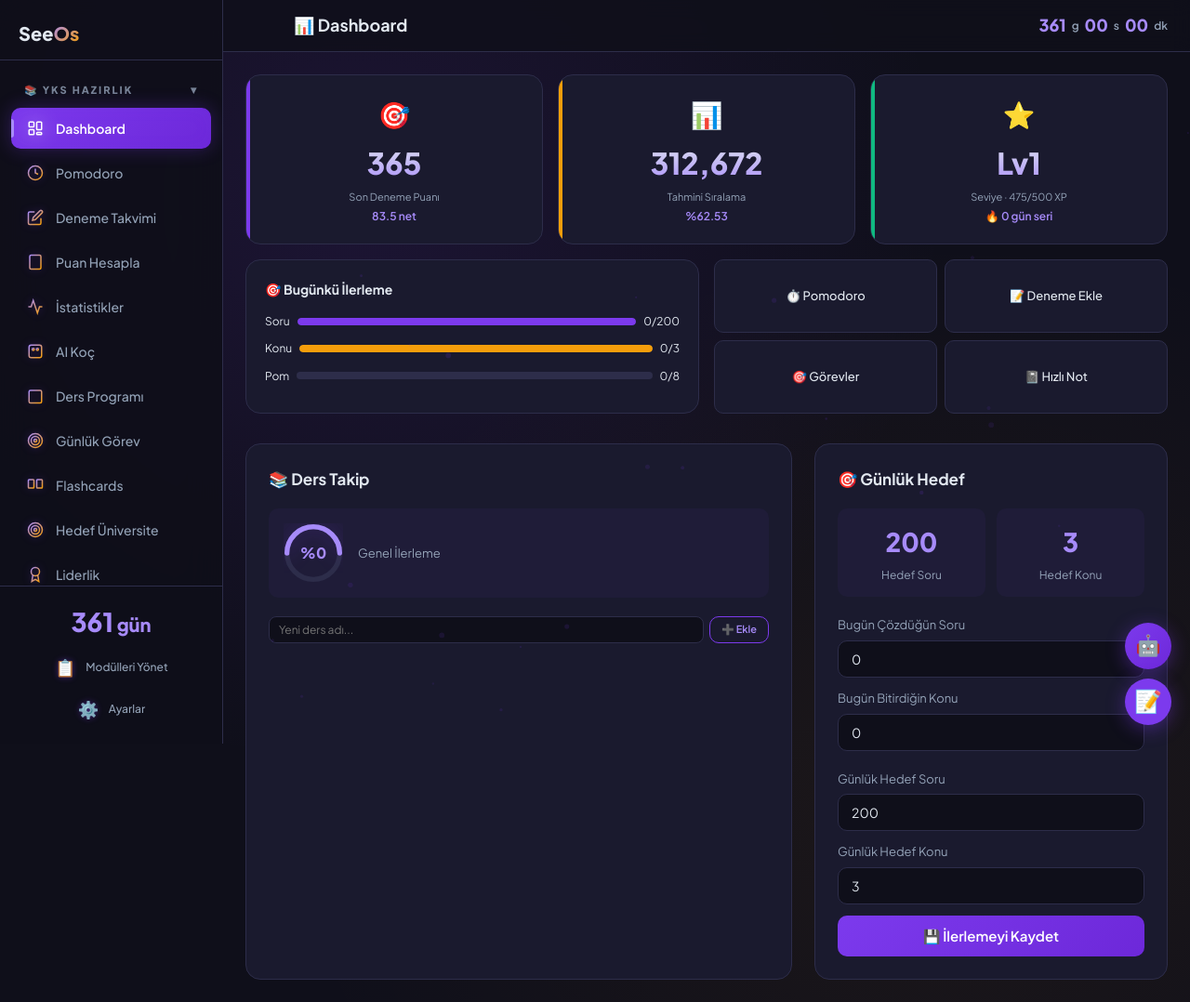
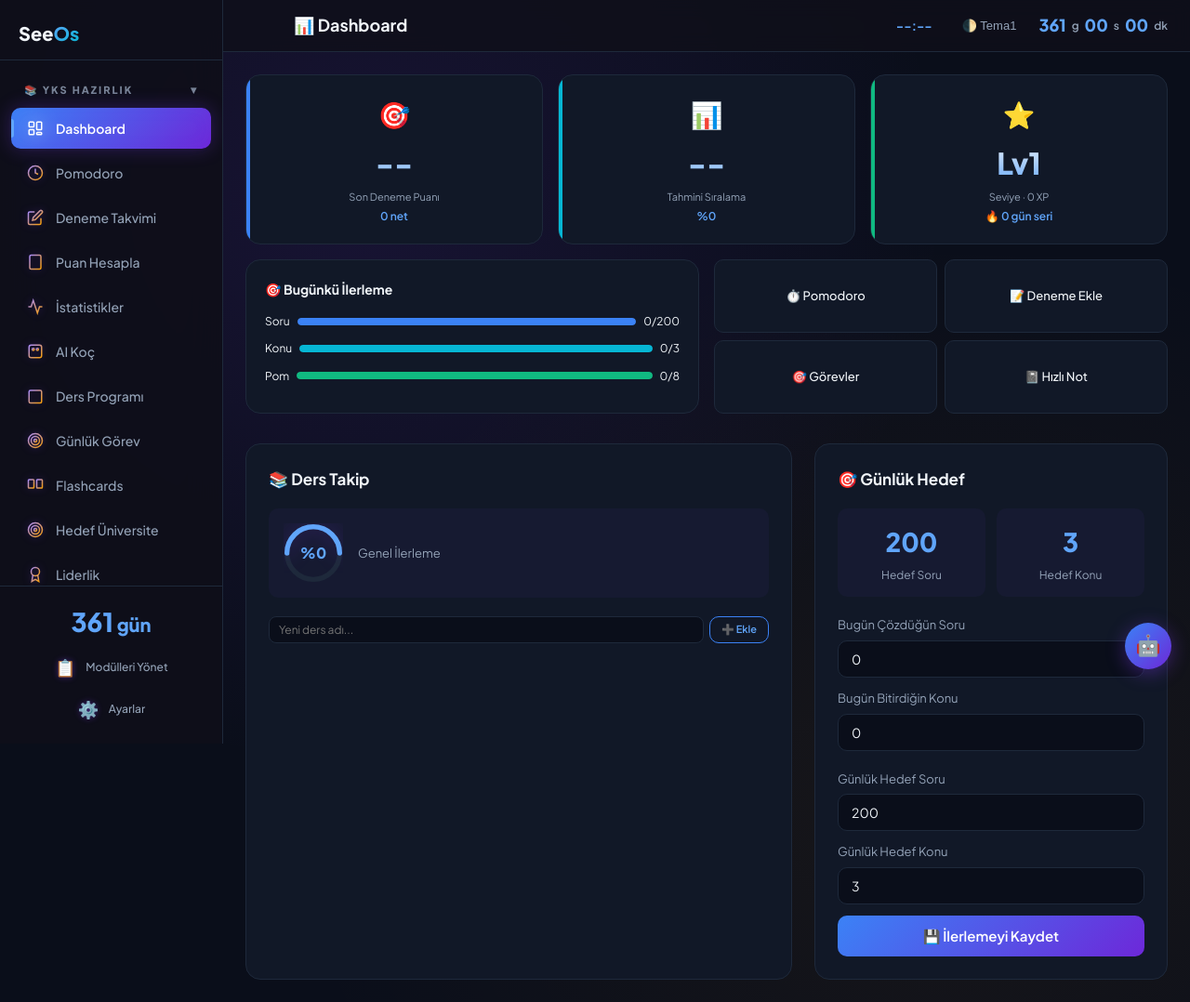
Before and after one commit to seekan891-boop/seeos-prod-82jx1, a Flask app: page / in a window 1280 px wide. Shown: the whole page at 93% size. Run offline with Flask 3, Linux system fonts and the light colour scheme; data that the repository does not hold is empty.

Commit message:
Add missing features and modernize UI

```diff
--- a/static/css/style.css
+++ b/static/css/style.css
@@ -1,8 +1,8 @@
 *,*::before,*::after{margin:0;padding:0;box-sizing:border-box}
 :root{
-    --bg:#0f0f1a;--card:#1a1a2e;--primary:#7c3aed;--primary-light:#a78bfa;
-    --accent:#f59e0b;--success:#10b981;--danger:#ef4444;--text:#e2e8f0;
-    --text-muted:#94a3b8;--border:#2d2d4a;--radius:16px;--radius-sm:10px;
+    --bg:#0a0e1a;--card:#111827;--primary:#3b82f6;--primary-light:#60a5fa;
+    --accent:#06b6d4;--success:#10b981;--danger:#ef4444;--text:#f1f5f9;
+    --text-muted:#94a3b8;--border:#1e293b;--radius:16px;--radius-sm:10px;
     --sidebar-w:240px;--topbar-h:56px;
 }
 [data-theme="light"]{
@@ -16,10 +16,10 @@ body{position:relative;font-family:'Plus Jakarta Sans',-apple-system,sans-serif;
 #particles-bg{position:fixed;top:0;left:0;width:100%;height:100%;z-index:0;pointer-events:none;opacity:.3}
 
 /* ═══ XP BAR ═══ */
-.xp-bar-container{display:flex;align-items:center;gap:8px;background:rgba(124,58,237,.1);padding:4px 12px;border-radius:20px;border:1px solid rgba(124,58,237,.2)}
+.xp-bar-container{display:flex;align-items:center;gap:8px;background:rgba(37,99,235,.1);padding:4px 12px;border-radius:20px;border:1px solid rgba(37,99,235,.2)}
 .xp-level{font-size:11px;font-weight:800;color:var(--primary-light);background:rgba(124,58,237,.2);padding:2px 8px;border-radius:10px}
 .xp-bar-bg{width:80px;height:6px;background:var(--border);border-radius:3px;overflow:hidden}
-.xp-bar-fill{height:100%;background:linear-gradient(90deg,#f59e0b,#7c3aed);border-radius:3px;transition:width .5s ease}
+.xp-bar-fill{height:100%;background:linear-gradient(90deg,#f59e0b,#3b82f6);border-radius:3px;transition:width .5s ease}
 .xp-text{font-size:10px;color:var(--text-muted);white-space:nowrap}
 
 /* Countdown overlay */
--- a/static/js/app.js
+++ b/static/js/app.js
@@ -148,6 +148,7 @@ function switchTab(name) {
     if (name === 'liderlik') renderLeaderboard();
     if (name === 'diyet') fetchDiyet();
     if (name === 'muzik') muzikCal('lofi');
+    if (name === 'hava') { havaSehirDoldur(); setTimeout(fetchWeather, 200); }
     if (name === 'aile') fetchAile();
     if (name === 'ai-koc') { if (!aiOk) showOfflineTips(); else kocAcilista(); }
     // Mobilde sidebar'ı kapat
@@ -1552,6 +1553,13 @@ const ILCELER = {
     'Antalya':['Alanya','Aksu','Döşemealtı','Kepez','Konyaaltı','Manavgat','Muratpaşa'],
     'Bursa':['Gemlik','Gürsu','İnegöl','Mudanya','Nilüfer','Osmangazi','Yıldırım'],
 };
+const ILCELER = {
+    'İstanbul':['Adalar','Arnavutköy','Ataşehir','Avcılar','Bağcılar','Bahçelievler','Bakırköy','Başakşehir','Bayrampaşa','Beşiktaş','Beykoz','Beylikdüzü','Beyoğlu','Büyükçekmece','Çatalca','Çekmeköy','Esenler','Esenyurt','Eyüpsultan','Fatih','Gaziosmanpaşa','Güngören','Kadıköy','Kağıthane','Kartal','Küçükçekmece','Maltepe','Pendik','Sancaktepe','Sarıyer','Silivri','Sultanbeyli','Sultangazi','Şile','Şişli','Tuzla','Ümraniye','Üsküdar','Zeytinburnu'],
+    'Ankara':['Altındağ','Çankaya','Etimesgut','Gölbaşı','Keçiören','Mamak','Polatlı','Pursaklar','Sincan','Yenimahalle'],
+    'İzmir':['Balçova','Bayraklı','Bornova','Buca','Çiğli','Gaziemir','Güzelbahçe','Karabağlar','Karşıyaka','Konak','Narlıdere'],
+    'Antalya':['Alanya','Aksu','Döşemealtı','Kepez','Konyaaltı','Manavgat','Muratpaşa'],
+    'Bursa':['Gemlik','Gürsu','İnegöl','Mudanya','Nilüfer','Osmangazi','Yıldırım'],
+};
 let havaKonum = localStorage.getItem('hava-konum') || 'İstanbul';
 let havaIlce = localStorage.getItem('hava-ilce') || '';
 
--- a/templates/index.html
+++ b/templates/index.html
@@ -101,6 +101,9 @@
         <button class="side-btn" data-tab="yedek" onclick="switchTab('yedek')">
             <span class="side-icon"><svg width="18" height="18" viewBox="0 0 24 24" fill="none" stroke="currentColor" stroke-width="2"><path d="M19 21H5a2 2 0 0 1-2-2V5a2 2 0 0 1 2-2h11l5 5v11a2 2 0 0 1-2 2z"/><polyline points="17 21 17 13 7 13 7 21"/></svg></span> Veri Yedekle
         </button>
+        <button class="side-btn" data-tab="hava" onclick="switchTab('hava')">
+            <span class="side-icon"><svg width="18" height="18" viewBox="0 0 24 24" fill="none" stroke="currentColor" stroke-width="2"><path d="M17.5 19c0-1.7-1.3-3-3-3h-11a3 3 0 0 1-3-3 3 3 0 0 1 3-3h13.5"/><path d="M17.5 19a3 3 0 0 0 3-3 3 3 0 0 0-3-3"/><line x1="12" y1="2" x2="12" y2="8"/><line x1="8" y1="4" x2="8" y2="8"/><line x1="16" y1="4" x2="16" y2="8"/></svg></span> Hava Durumu
+        </button>
     </nav>
     <div class="sidebar-footer">
         <div class="mini-countdown">
@@ -125,10 +128,19 @@
         <div class="topbar-center" style="display:flex;align-items:center;gap:16px;">
             <h1 class="page-title" id="page-title">📊 Dashboard</h1>
         </div>
-        <div class="topbar-countdown">
-            <span class="count-sm" id="kalan-gun">361</span>g
-            <span class="count-sm" id="kalan-saat">00</span>s
-            <span class="count-sm" id="kalan-dakika">00</span>dk
+        <div style="display:flex;align-items:center;gap:12px;">
+            <div class="xp-bar-container" id="xp-bar-container" style="display:none;">
+                <span class="xp-level" id="xp-level">Lv1</span>
+                <div class="xp-bar-bg"><div class="xp-bar-fill" id="xp-bar-fill" style="width:0%"></div></div>
+                <span class="xp-text" id="xp-text">0/100</span>
+            </div>
+            <span class="live-clock" id="live-clock">--:--</span>
+            <button class="theme-toggle" onclick="toggleTheme()" title="Tema Değiştir" style="width:auto;padding:6px 12px;font-size:13px;color:var(--text-muted);">🌓 Tema1</button>
+            <div class="topbar-countdown">
+                <span class="count-sm" id="kalan-gun">361</span>g
+                <span class="count-sm" id="kalan-saat">00</span>s
+                <span class="count-sm" id="kalan-dakika">00</span>dk
+            </div>
         </div>
     </header>
 
@@ -680,6 +692,32 @@
             </div>
         </div>
 
+        <!-- ═══ TAB: HAVA DURUMU ═══ -->
+        <div class="tab-panel" id="tab-hava">
+            <div class="card">
+                <h2>🌤️ Hava Durumu</h2>
+                <div style="display:flex;gap:12px;align-items:flex-end;margin-bottom:20px;flex-wrap:wrap;">
+                    <div class="input-group" style="flex:1;min-width:140px;">
+                        <label>Şehir</label>
+                        <select id="hava-sehir" onchange="havaIlceGuncelle()">
+                            <option>İstanbul</option><option>Ankara</option><option>İzmir</option><option>Antalya</option><option>Bursa</option>
+                        </select>
+                    </div>
+                    <div class="input-group" style="flex:1;min-width:140px;">
+                        <label>İlçe (opsiyonel)</label>
+                        <select id="hava-ilce"><option value="">Tümü</option></select>
+                    </div>
+                    <button class="btn-primary" onclick="havaKonumKaydet()" style="width:auto;padding:10px 24px;">🔄 Güncelle</button>
+                </div>
+                <div id="hava-detay" style="text-align:center;padding:24px;background:var(--bg);border-radius:var(--radius);border:1px solid var(--border);">
+                    <div style="font-size:48px;margin-bottom:8px;" id="weather-icon">🌤️</div>
+                    <div style="font-size:36px;font-weight:800;" id="weather-temp">--°C</div>
+                    <div style="color:var(--text-muted);margin-bottom:12px;" id="weather-desc">Yükleniyor...</div>
+                    <div style="font-size:14px;color:var(--primary-light);" id="weather-tip">📚 İçeride çalışma zamanı!</div>
+                </div>
+            </div>
+        </div>
+
         <!-- ═══ TAB 17: LİDERLİK ═══ -->
         <div class="tab-panel" id="tab-liderlik">
             <div class="card" style="text-align:center;max-width:500px;margin:0 auto;">
```
